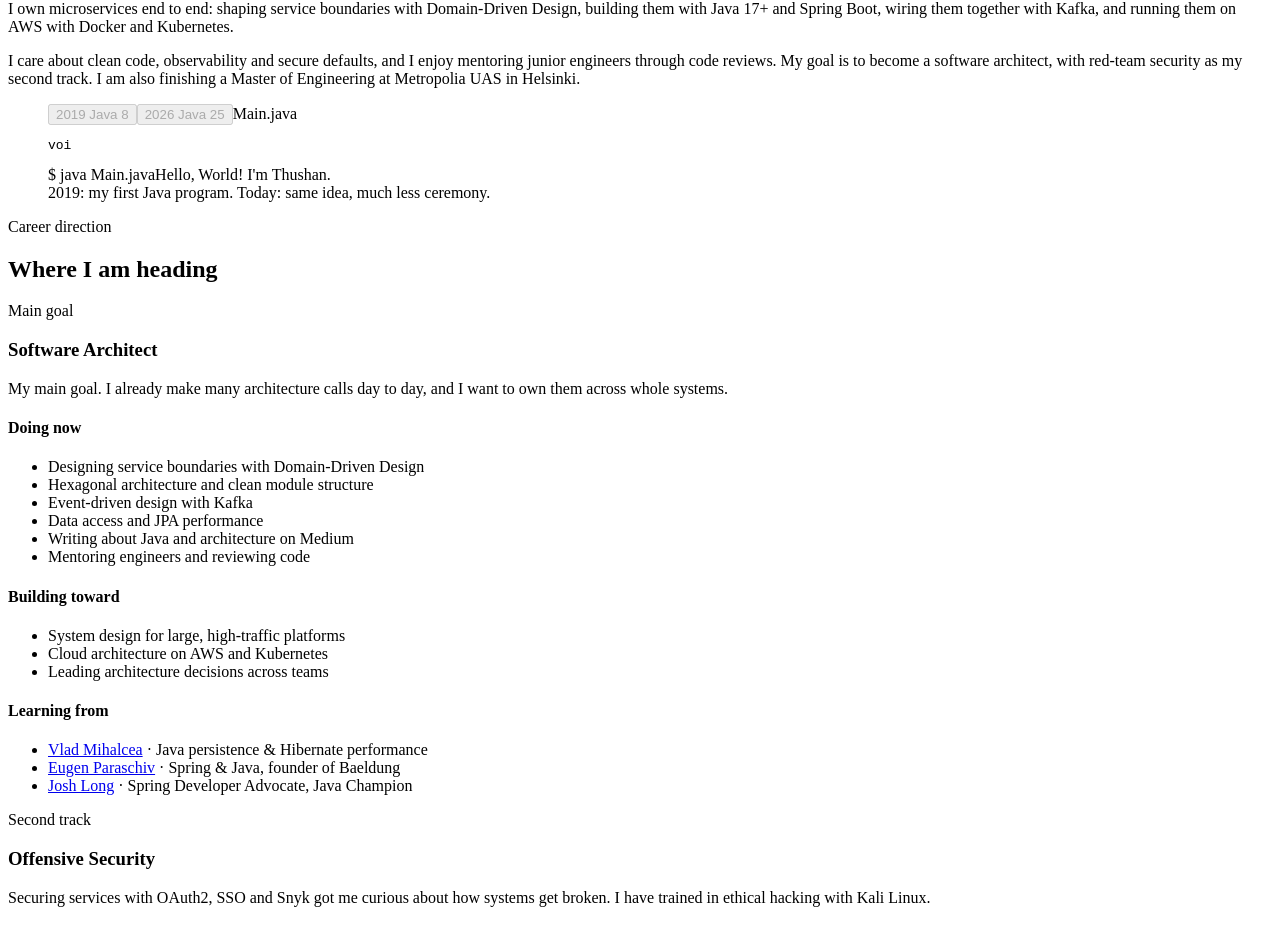
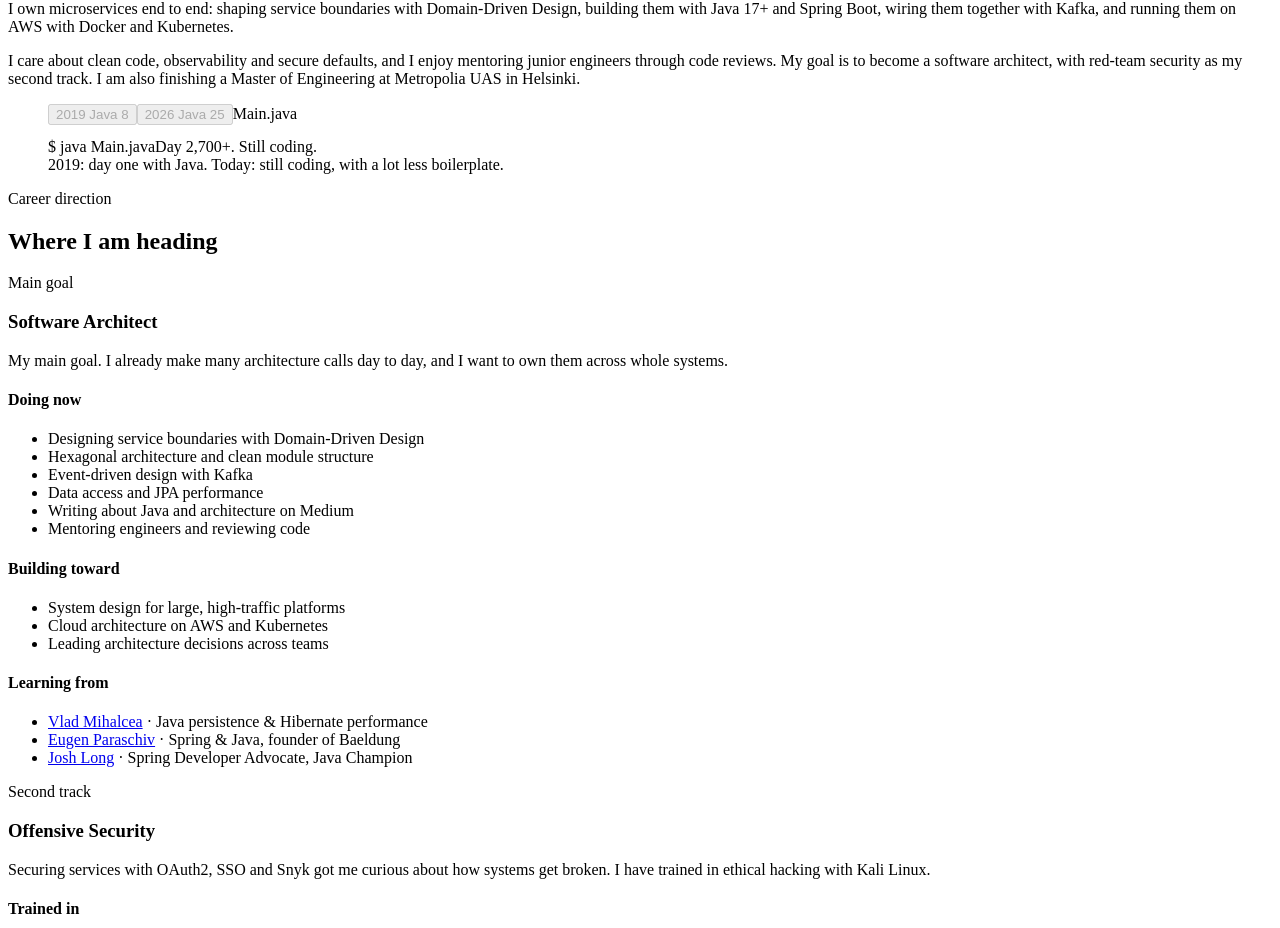
Before and after one commit to thushanJayasundara/thushanJayasundara.github.io, a React (Vite) app: page / in a window 1280 px wide. Shown: the part 1554-2482 px from the top of the page. Built offline with nearby package versions, Linux system fonts and the light colour scheme; the HTML template or start-up script is replaced by a standard one.

Commit message:
Rename class to DayOne

```diff
--- a/src/CodeIntro.jsx
+++ b/src/CodeIntro.jsx
@@ -6,15 +6,15 @@ const VERSIONS = [
   {
     year: '2019',
     label: 'Java 8',
-    file: 'Abc.java',
-    cmd: '$ javac Abc.java && java Abc',
-    output: 'Hello, World!',
+    file: 'DayOne.java',
+    cmd: '$ javac DayOne.java && java DayOne',
+    output: 'Day 1 of Java',
     code: [
-      { t: 'public class', c: 'kw' }, { t: ' ' }, { t: 'Abc', c: 'type' }, { t: ' {\n    ' },
+      { t: 'public class', c: 'kw' }, { t: ' ' }, { t: 'DayOne', c: 'type' }, { t: ' {\n    ' },
       { t: 'public static void', c: 'kw' }, { t: ' ' }, { t: 'main', c: 'fn' }, { t: '(' },
       { t: 'String', c: 'type' }, { t: ' args[]) {\n        ' },
       { t: 'System', c: 'type' }, { t: '.out.' }, { t: 'println', c: 'fn' }, { t: '(' },
-      { t: '"Hello, World!"', c: 'str' }, { t: ');\n    }\n}' },
+      { t: '"Day 1 of Java"', c: 'str' }, { t: ');\n    }\n}' },
     ],
   },
   {
@@ -22,11 +22,11 @@ const VERSIONS = [
     label: 'Java 25',
     file: 'Main.java',
     cmd: '$ java Main.java',
-    output: "Hello, World! I'm Thushan.",
+    output: 'Day 2,700+. Still coding.',
     code: [
       { t: 'void', c: 'kw' }, { t: ' ' }, { t: 'main', c: 'fn' }, { t: '() {\n    ' },
       { t: 'IO', c: 'type' }, { t: '.' }, { t: 'println', c: 'fn' }, { t: '(' },
-      { t: '"Hello, World! I\'m Thushan."', c: 'str' }, { t: ');\n}' },
+      { t: '"Day 2,700+. Still coding."', c: 'str' }, { t: ');\n}' },
     ],
   },
 ]
@@ -118,7 +118,7 @@ export default function CodeIntro() {
         <span className="out-line">{ver.output}{ran && <span className="caret" />}</span>
       </div>
       <figcaption className="code-cap">
-        2019: my first Java program. Today: same idea, much less ceremony.
+        2019: day one with Java. Today: still coding, with a lot less boilerplate.
       </figcaption>
     </figure>
   )
```
